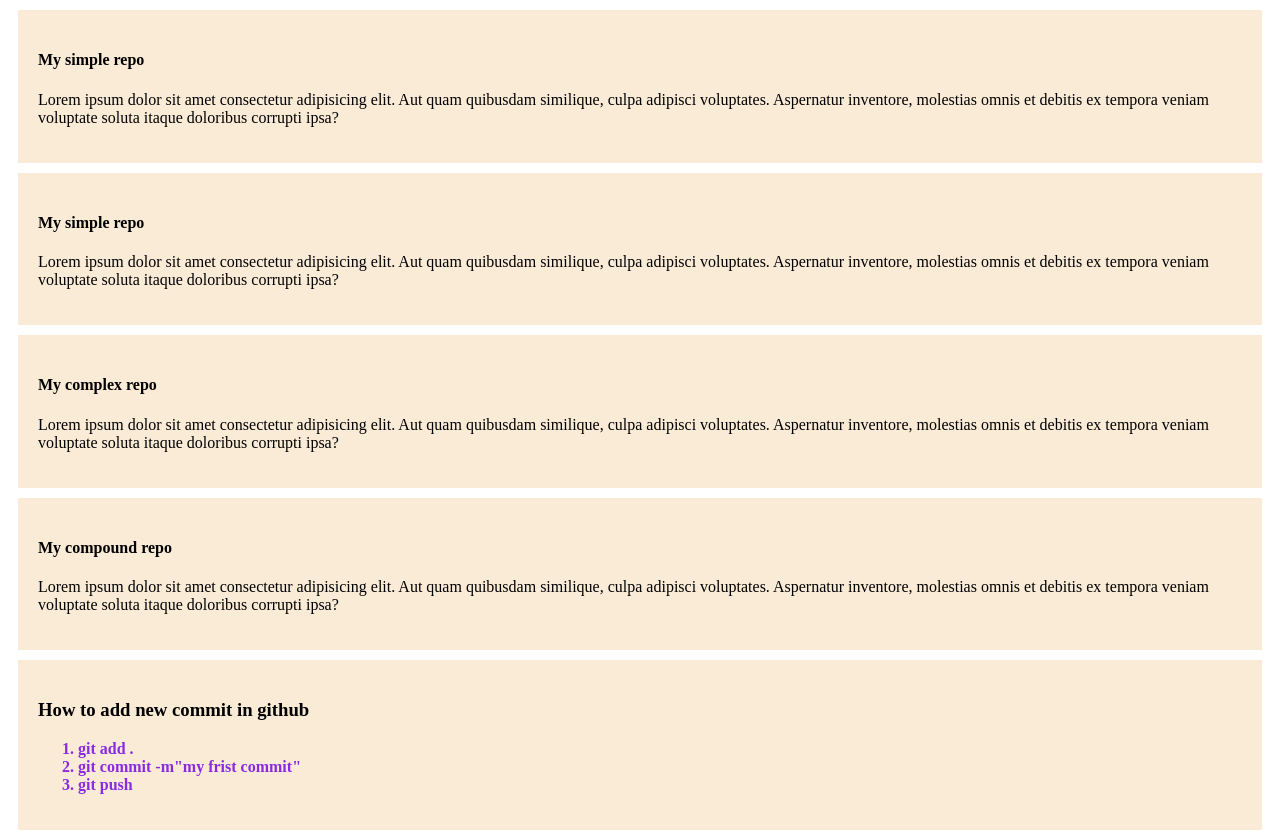
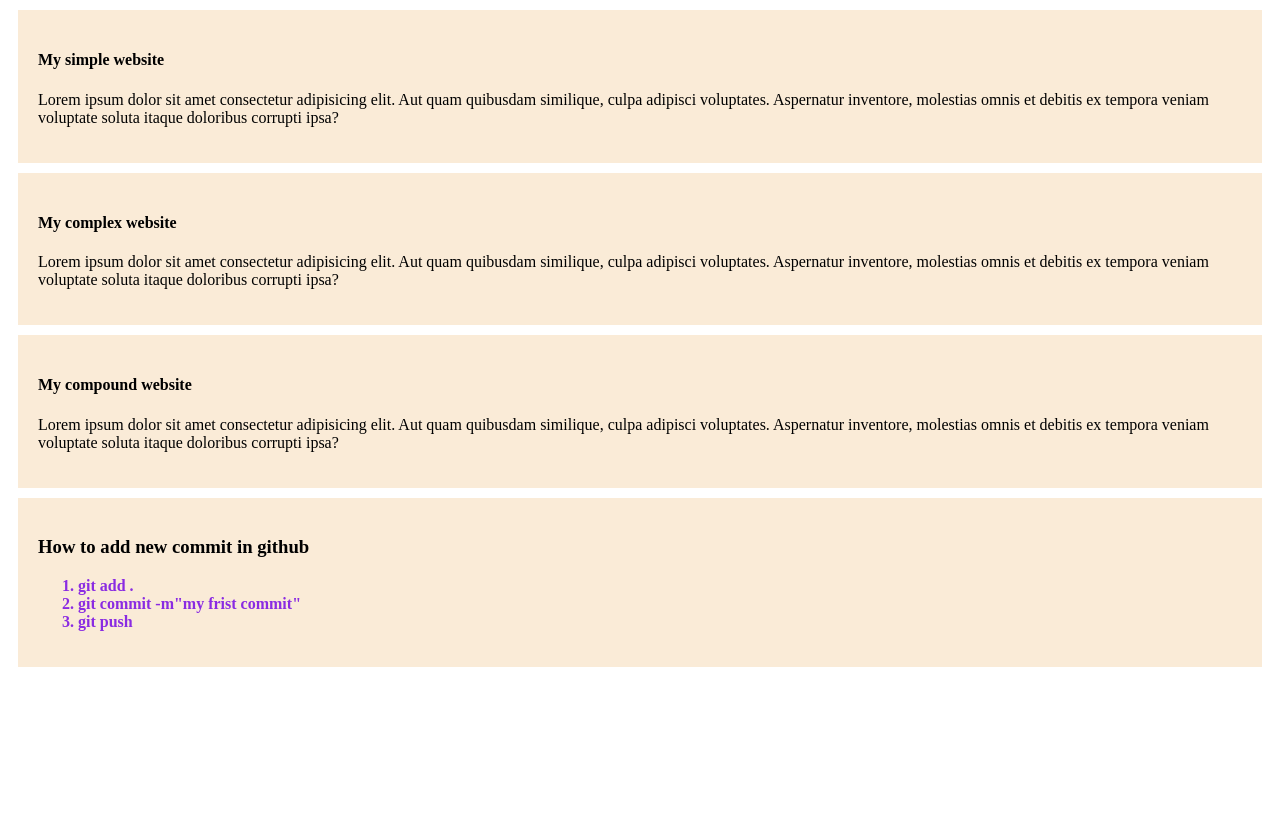
Before and after one commit to halimaislam1/my-simple-repository, a plain HTML site: page index.html in a window 1280 px wide. After the commit the page ends 800 px from the top, so only its background shows below. Drawn offline with Linux system fonts and the light colour scheme.

Commit message:
add new word

```diff
--- a/index.html
+++ b/index.html
@@ -8,17 +8,15 @@
 </head>
 <body>
     <div>
-        <h4>My simple repo</h4>
-        <p>Lorem ipsum dolor sit amet consectetur adipisicing elit. Aut quam quibusdam similique, culpa adipisci voluptates. Aspernatur inventore, molestias omnis et debitis ex tempora veniam voluptate soluta itaque doloribus corrupti ipsa?</p>
-    </div><div>
-        <h4>My simple repo</h4>
-        <p>Lorem ipsum dolor sit amet consectetur adipisicing elit. Aut quam quibusdam similique, culpa adipisci voluptates. Aspernatur inventore, molestias omnis et debitis ex tempora veniam voluptate soluta itaque doloribus corrupti ipsa?</p>
-    </div><div>
-        <h4>My complex repo</h4>
+        <h4>My simple website</h4>
         <p>Lorem ipsum dolor sit amet consectetur adipisicing elit. Aut quam quibusdam similique, culpa adipisci voluptates. Aspernatur inventore, molestias omnis et debitis ex tempora veniam voluptate soluta itaque doloribus corrupti ipsa?</p>
     </div>
     <div>
-        <h4>My compound repo</h4>
+        <h4>My complex website</h4>
+        <p>Lorem ipsum dolor sit amet consectetur adipisicing elit. Aut quam quibusdam similique, culpa adipisci voluptates. Aspernatur inventore, molestias omnis et debitis ex tempora veniam voluptate soluta itaque doloribus corrupti ipsa?</p>
+    </div>
+    <div>
+        <h4>My compound website</h4>
         <p>Lorem ipsum dolor sit amet consectetur adipisicing elit. Aut quam quibusdam similique, culpa adipisci voluptates. Aspernatur inventore, molestias omnis et debitis ex tempora veniam voluptate soluta itaque doloribus corrupti ipsa?</p>
     </div>
     <div>
@@ -28,6 +26,7 @@
                 <li>git commit -m"my frist commit"</li>
                 <li>git push</li>
             </ol>
+
     </div>
 </body>
 </html>
```
